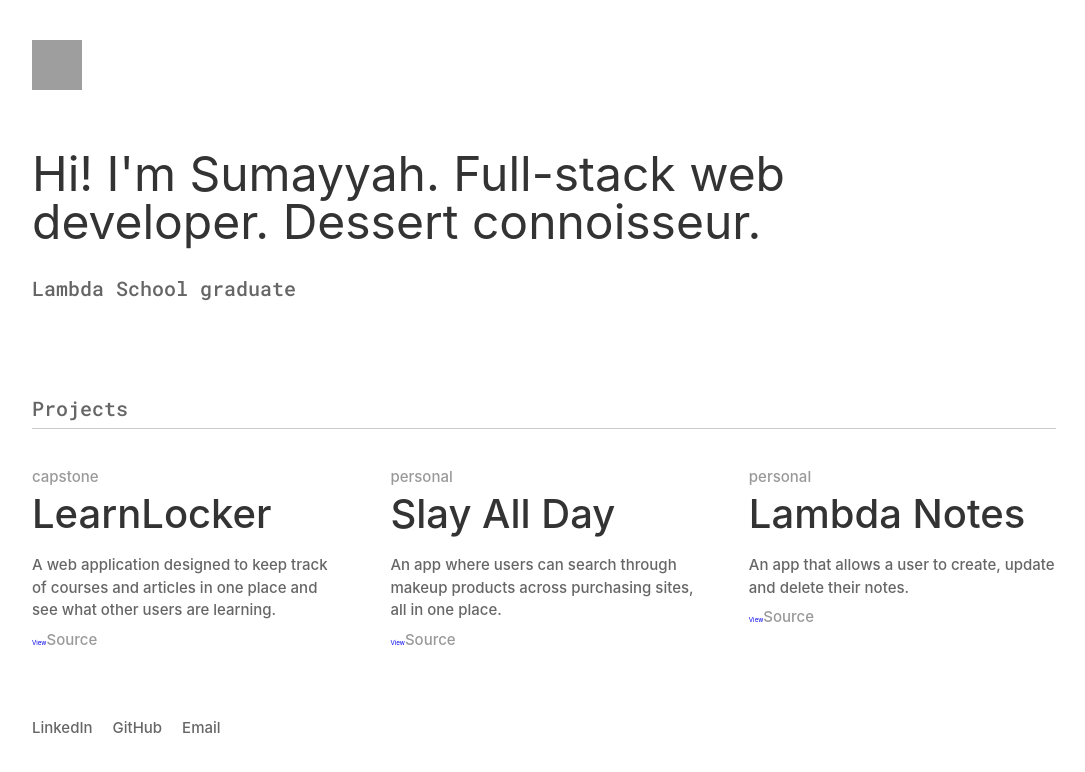
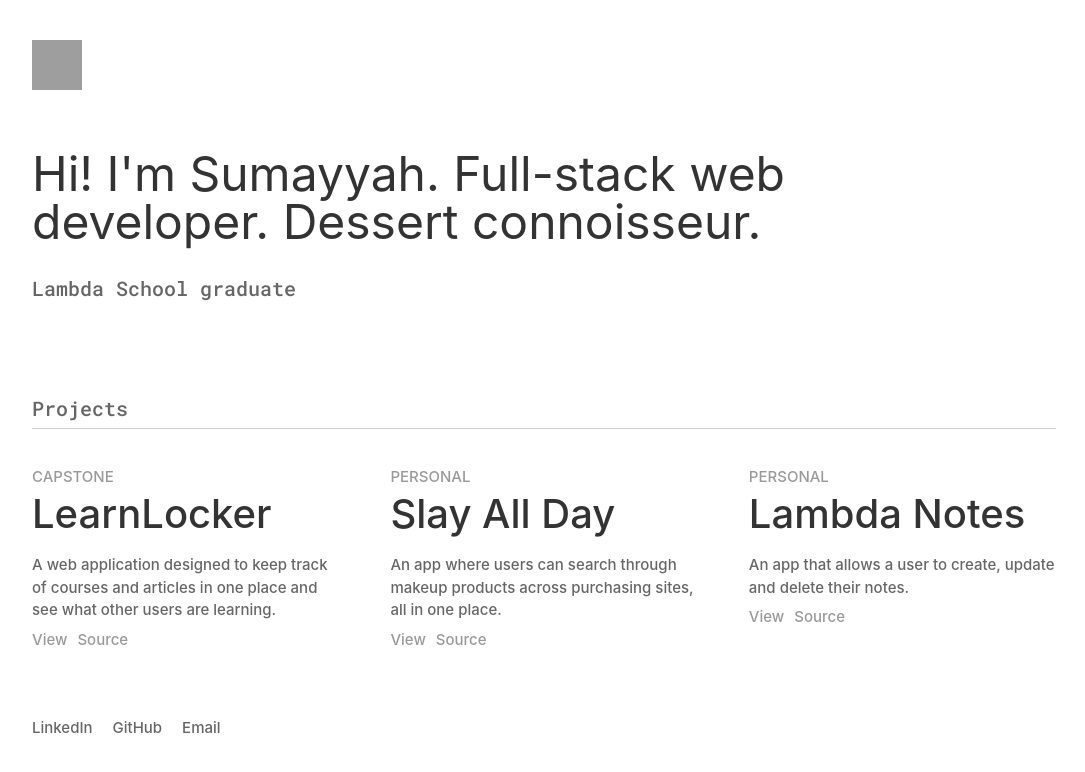
Before and after one commit to sumi419/portfolio, a React (Create React App) app: page / in a window 1280 px wide. Shown: the top 772 px of the page, without its empty margins (96-1181 px from the left). Built offline with nearby package versions, Linux system fonts and the light colour scheme; grey boxes are pictures that could not be loaded.

Commit message:
🍦Update Category and View CSS

```diff
--- a/src/styles/projects.module.css
+++ b/src/styles/projects.module.css
@@ -41,6 +41,7 @@
   color: rgba(0, 0, 0, 0.4);
   font-size: 1.5rem;
   font-weight: 500;
+  text-transform: uppercase;
 }
 
 .projectTitle {
@@ -64,13 +65,23 @@
   line-height: 1.5;
 }
 
-.source {
+.view {
   color: rgba(0, 0, 0, 0.4);
   font-size: 1.5rem;
   font-weight: 500;
   margin-right: 1rem;
 }
 
+.view:hover {
+  color: #f3abba;
+}
+
+.source {
+  color: rgba(0, 0, 0, 0.4);
+  font-size: 1.5rem;
+  font-weight: 500;
+}
+
 .source:hover {
   color: #f3abba;
 }
```
